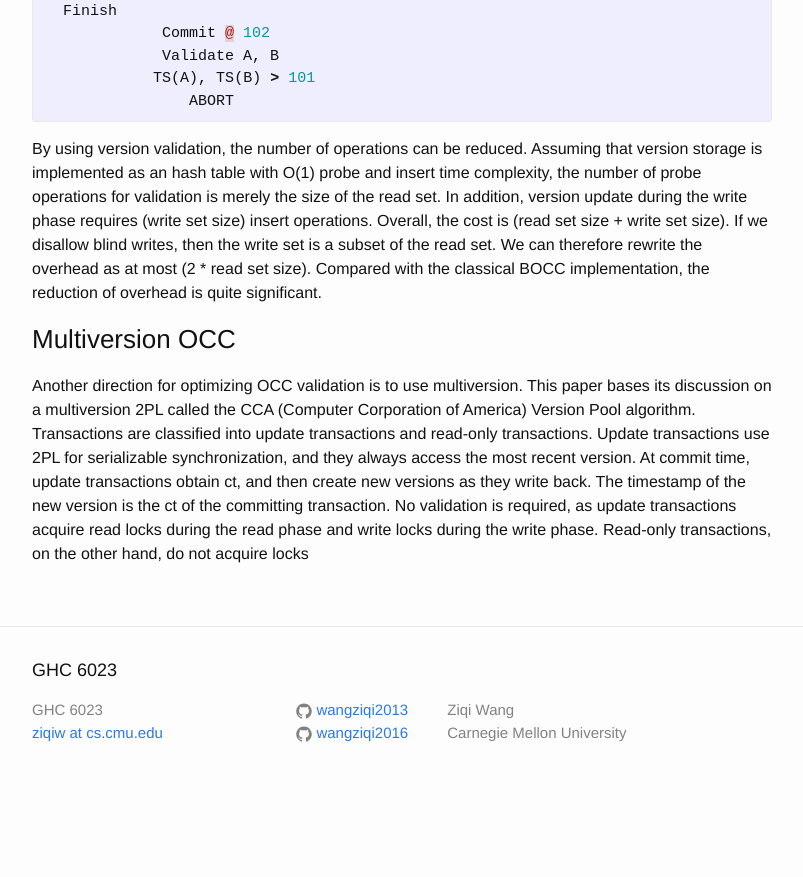
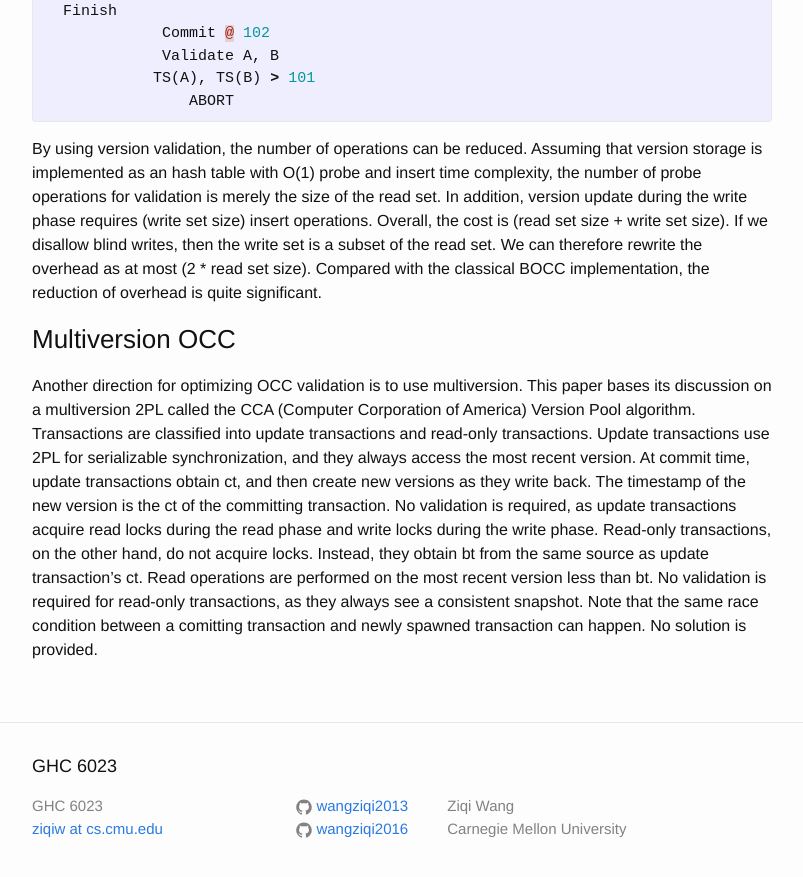
Before and after one commit to wangziqi2013/wangziqi2013.github.io, a Jekyll site: the page built from _posts/2018-03-20-Improving-the-Perf-of-OCC-Algo-through-TS-and-Ver.markdown, in a window 1280 px wide and 900 px high, scrolled down 3321 px. Shown: the top 877 px of the window, without its empty margins (238-1041 px from the left). Built offline with Jekyll 4.4.1, drawn with Linux system fonts in a browser that asks for light colours; before the commit the page ends 4125 px from its top, so only the background shows below that.

Commit message:
Finish CCA Version Pool MVOCC

```diff
--- a/_posts/2018-03-20-Improving-the-Perf-of-OCC-Algo-through-TS-and-Ver.markdown
+++ b/_posts/2018-03-20-Improving-the-Perf-of-OCC-Algo-through-TS-and-Ver.markdown
@@ -137,4 +137,8 @@ are classified into update transactions and read-only transactions. Update trans
 synchronization, and they always access the most recent version. At commit time, update transactions obtain
 ct, and then create new versions as they write back. The timestamp of the new version is the ct of the committing
 transaction. No validation is required, as update transactions acquire read locks during the read phase and write
-locks during the write phase. Read-only transactions, on the other hand, do not acquire locks
+locks during the write phase. Read-only transactions, on the other hand, do not acquire locks. Instead, they obtain
+bt from the same source as update transaction's ct. Read operations are performed on the most recent version
+less than bt. No validation is required for read-only transactions, as they always see a consistent snapshot.
+Note that the same race condition between a comitting transaction and newly spawned transaction can happen.
+No solution is provided.
```
